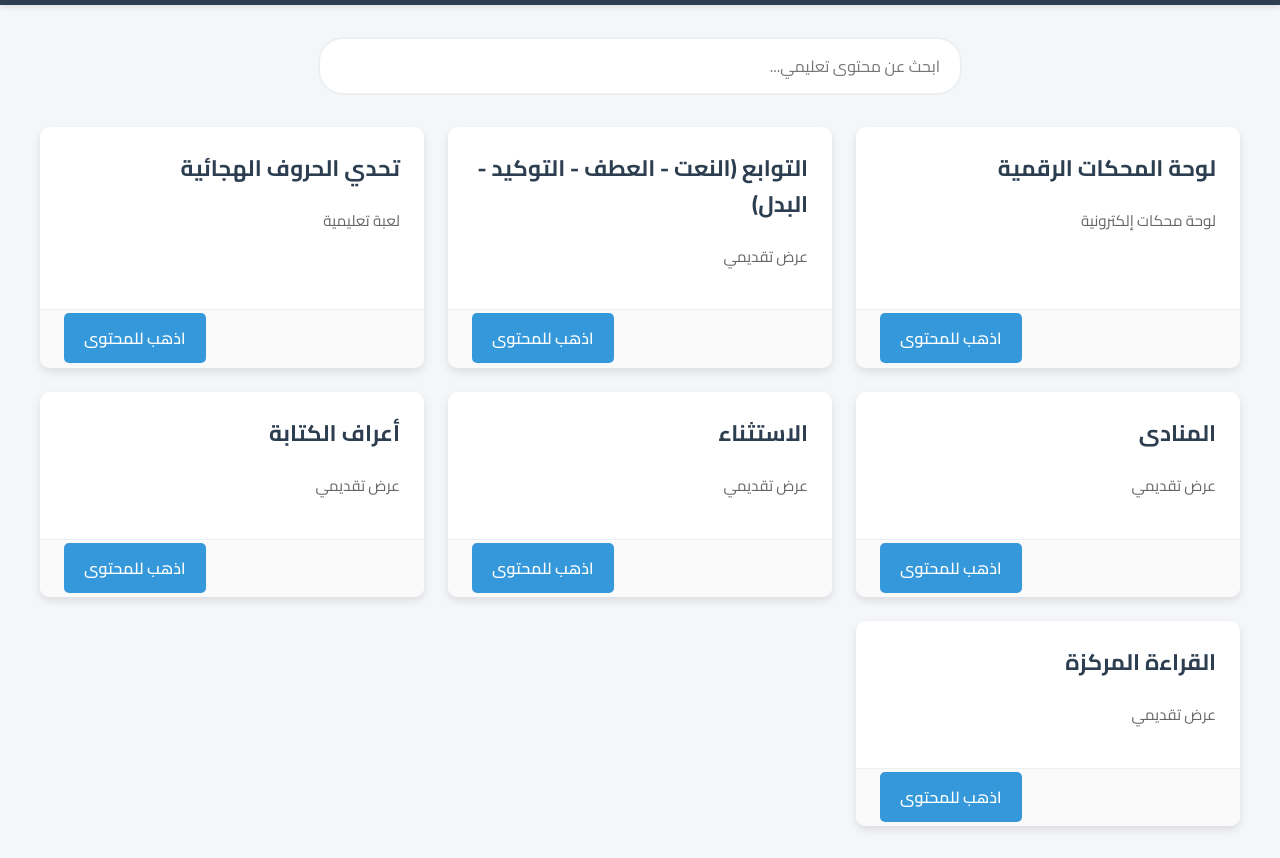
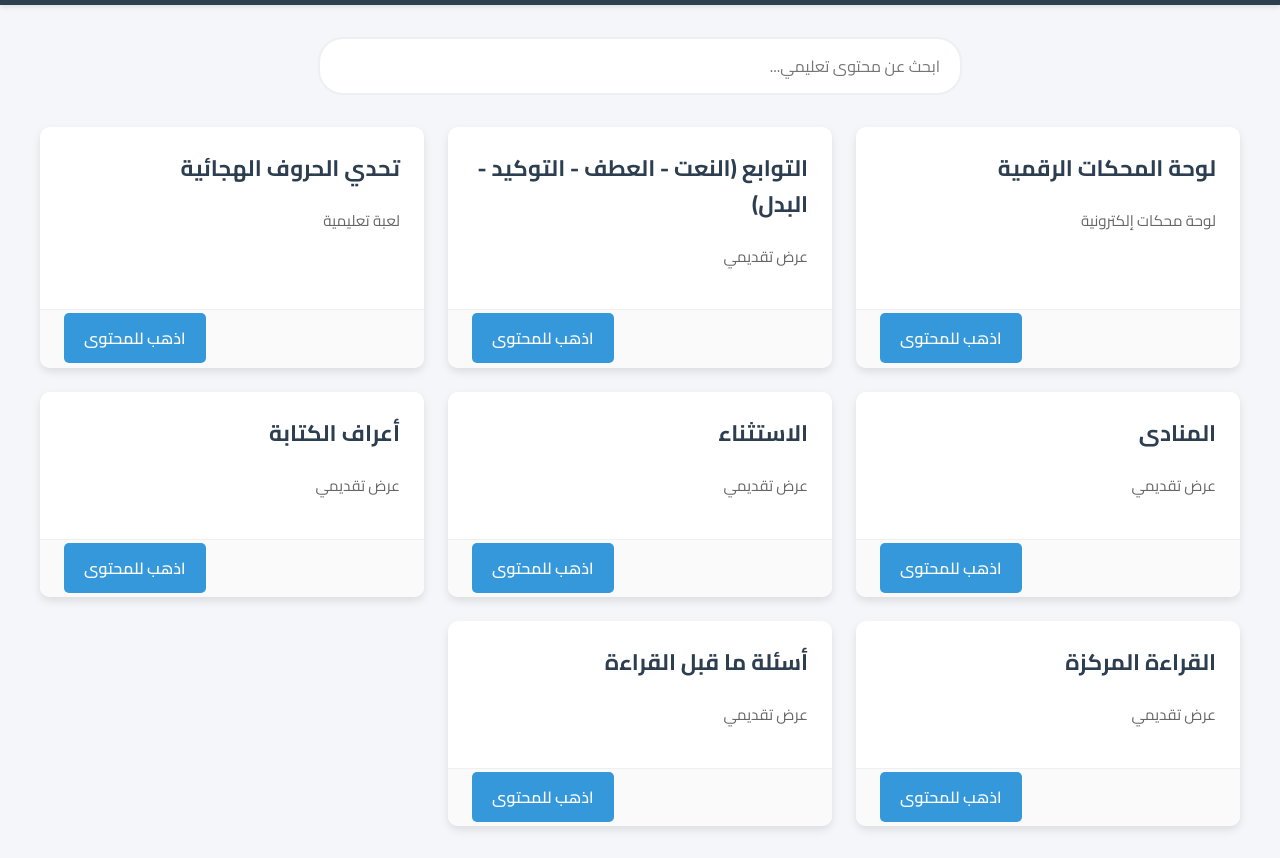
Before and after one commit to abobakrislamunofficial/educationalcontent, a plain HTML site: page index.html in a window 1280 px wide. Shown: the part 123-981 px from the top of the page. Drawn offline with Linux system fonts and the light colour scheme.

Commit message:
Update index.html

```diff
--- a/index.html
+++ b/index.html
@@ -209,6 +209,11 @@
                 title: "القراءة المركزة",
                 description: "عرض تقديمي",
                 url: "https://abobakrislamunofficial.github.io/educationalcontent/Reading.html"
+            },
+            {
+                title: "أسئلة ما قبل القراءة",
+                description: "عرض تقديمي",
+                url: "https://abobakrislamunofficial.github.io/educationalcontent/ma_kabl_alqraa.html"
             }
         ];
 
```
